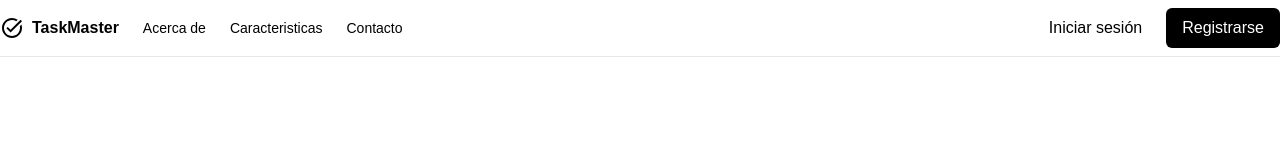
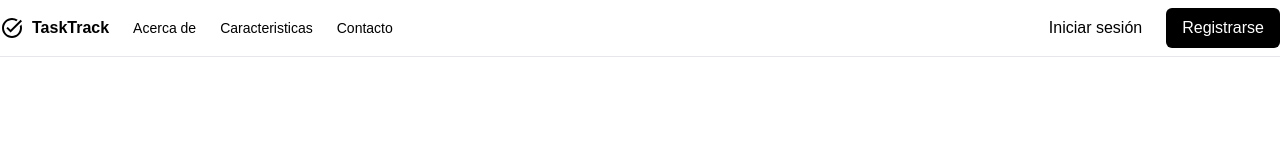
Before and after one commit to cristianEncarnacion/TaskTrack, a React (Vite) app: page / in a window 1280 px wide. Shown: the top 160 px of the page. Built offline with nearby package versions, Linux system fonts and the light colour scheme.

Commit message:
Cambiando nombre a tasktrack

```diff
--- a/src/pages/LandingPage.tsx
+++ b/src/pages/LandingPage.tsx
@@ -23,7 +23,7 @@ const LandingPage = () => {
               <a className="mr-6 flex items-center space-x-2" href="/">
                 <MdOutlineTaskAlt className="h-6 w-6" />
                 <span className="hidden font-bold sm:inline-block">
-                  TaskMaster
+                  TaskTrack
                 </span>
               </a>
               <nav className="flex items-center space-x-6 text-sm font-medium">
```
